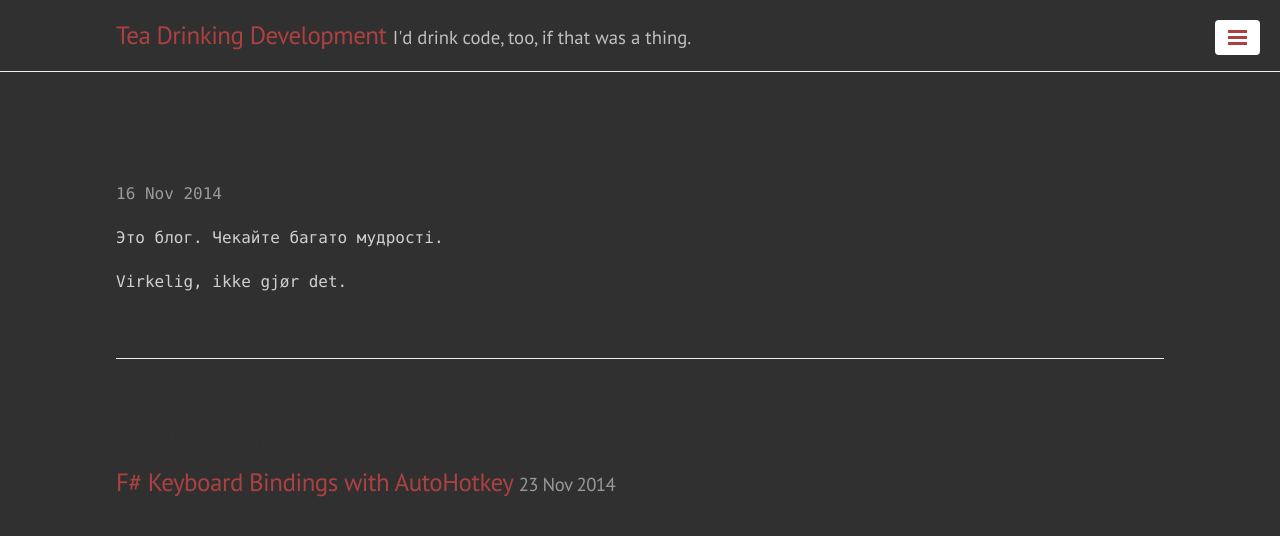
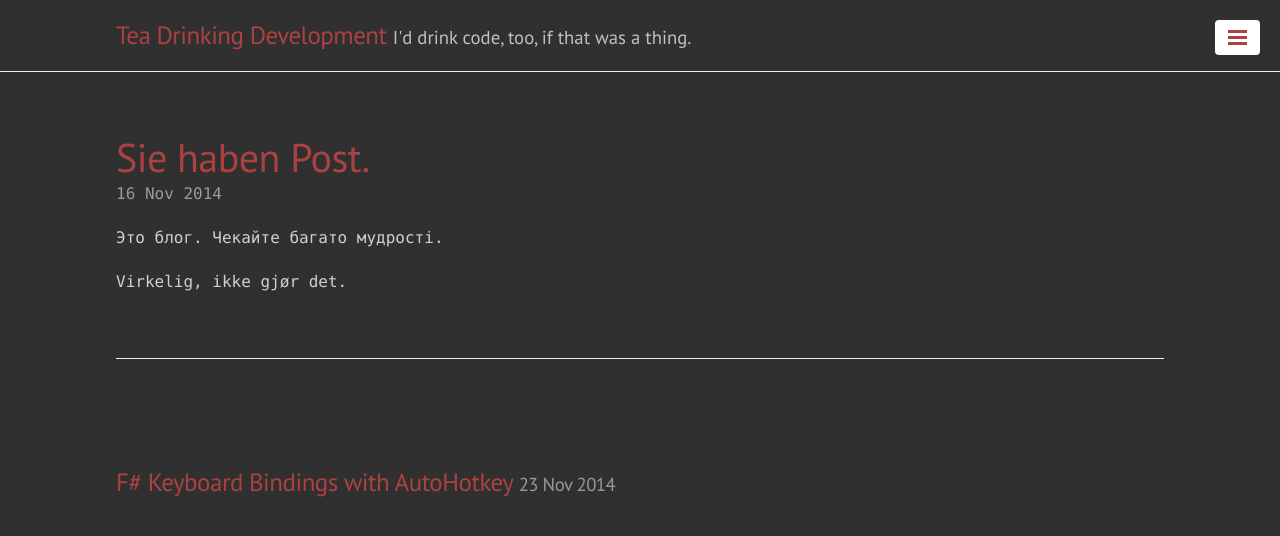
Before and after one commit to TeaDrivenDev/TeaDrivenDev.github.io, a Jekyll site: the page built from _posts/2014-11-16-post.md, in a window 1280 px wide. Shown: the top 536 px of the page. Built offline with Jekyll 4.4.1, drawn with Linux system fonts in a browser that asks for light colours; Markdown is read by kramdown in place of the engine named in the settings.

Commit message:
Fixed page and post title colors

```diff
--- a/public/css/lanyon.css
+++ b/public/css/lanyon.css
@@ -450,7 +450,10 @@ a.pagination-item:hover {
 .theme-base-08d .page h3,
 .theme-base-08d .page h4,
 .theme-base-08d .page h5,
-.theme-base-08d .page h6 {
+.theme-base-08d .page h6,
+.theme-base-08d .page-title,
+.theme-base-08d .post-title,
+.theme-base-08d .post-title a {
   color: #ac4142;
 }
 
```
